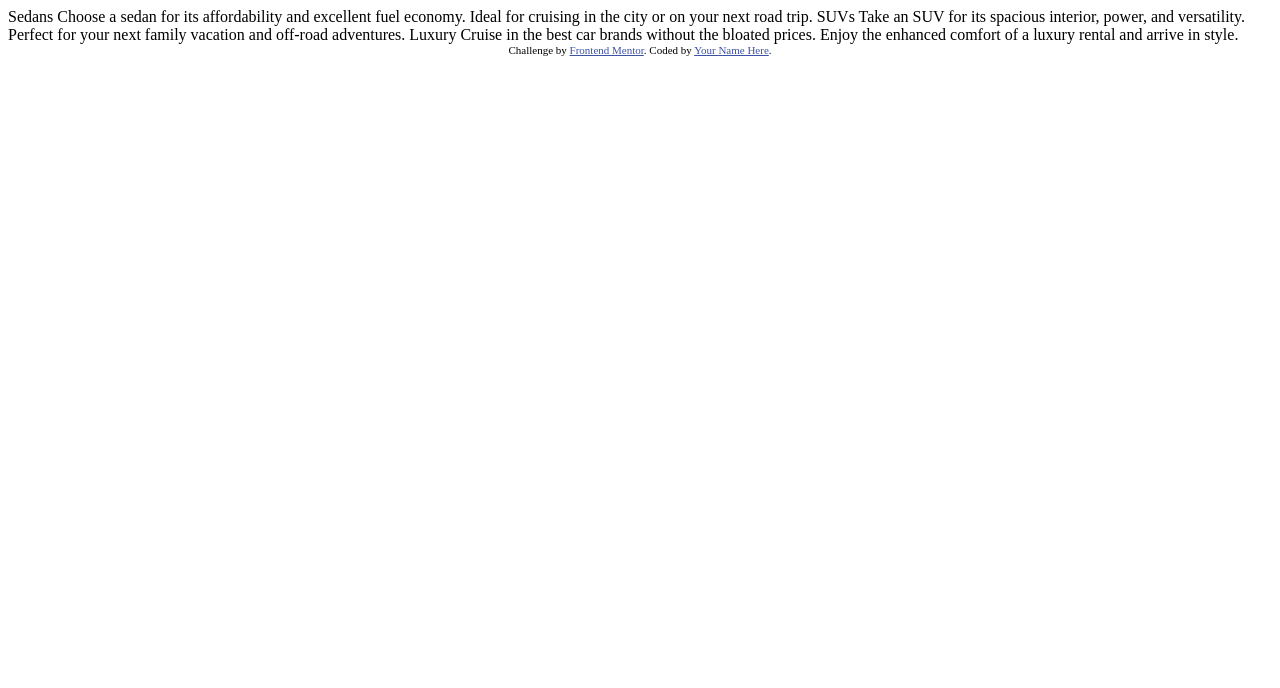
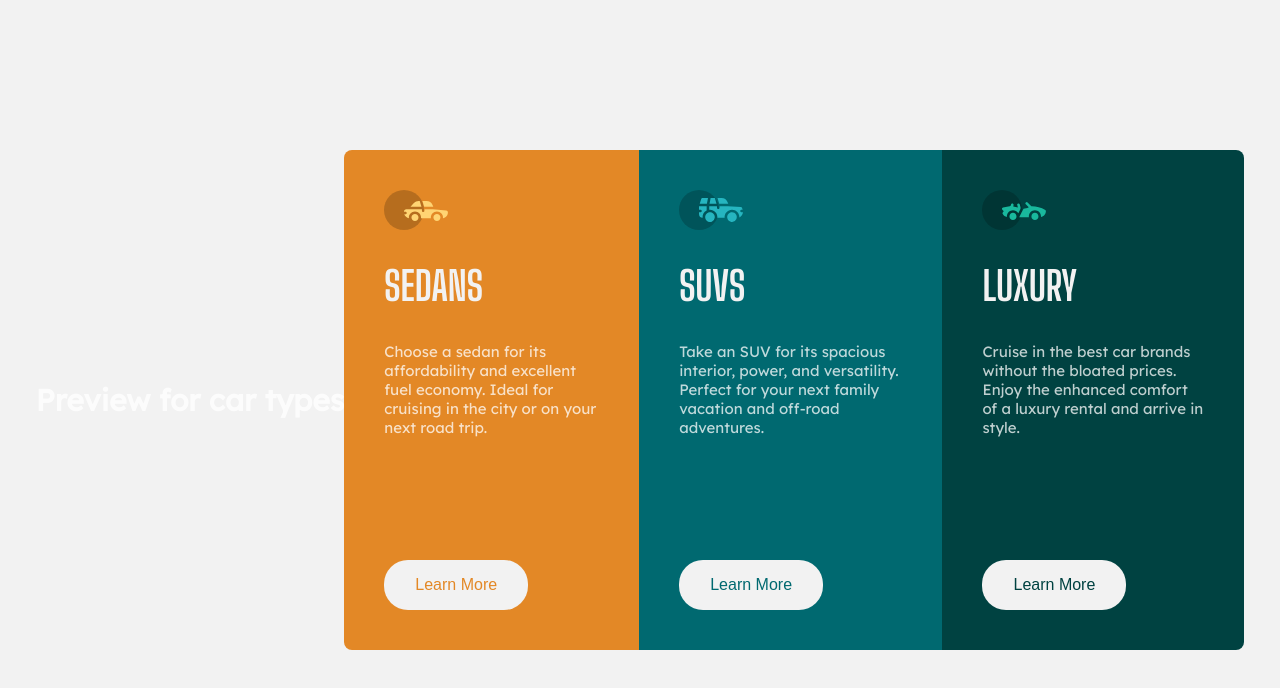
Before and after one commit to xapzx/3-column-preview-card, a plain HTML site: page index.html in a window 1280 px wide. Drawn offline with Linux system fonts and the light colour scheme.

Commit message:
Completed implementation of the design

```diff
--- a/index.html
+++ b/index.html
@@ -5,32 +5,39 @@
   <meta name="viewport" content="width=device-width, initial-scale=1.0"> <!-- displays site properly based on user's device -->
 
   <link rel="icon" type="image/png" sizes="32x32" href="./images/favicon-32x32.png">
-
+  <link rel="stylesheet" href="styles.css">
+  <link rel="preconnect" href="https://fonts.googleapis.com">
+  <link rel="preconnect" href="https://fonts.gstatic.com" crossorigin>
+  <link href="https://fonts.googleapis.com/css2?family=Big+Shoulders+Display:wght@700&family=Lexend+Deca&display=swap" rel="stylesheet">
   <title>Frontend Mentor | 3-column preview card component</title>
-
-  <!-- Feel free to remove these styles or customise in your own stylesheet 👍 -->
-  <style>
-    .attribution { font-size: 11px; text-align: center; }
-    .attribution a { color: hsl(228, 45%, 44%); }
-  </style>
 </head>
 <body>
-
-  Sedans
-  Choose a sedan for its affordability and excellent fuel economy. Ideal for cruising in the city
-  or on your next road trip.
-
-  SUVs
-  Take an SUV for its spacious interior, power, and versatility. Perfect for your next family vacation
-  and off-road adventures.
-
-  Luxury
-  Cruise in the best car brands without the bloated prices. Enjoy the enhanced comfort of a luxury
-  rental and arrive in style.
-
-  <div class="attribution">
-    Challenge by <a href="https://www.frontendmentor.io?ref=challenge" target="_blank">Frontend Mentor</a>.
-    Coded by <a href="#">Your Name Here</a>.
-  </div>
+  <header><h1 class="sr-only">Preview for car types</h1></header>
+  <main>
+    <div class="sedans">
+      <img src="images/icon-sedans.svg" alt="Icon for sedans">
+      <h2 class="title">SEDANS</h2>
+      <div class="desc">
+        Choose a sedan for its affordability and excellent fuel economy. Ideal for cruising in the city or on your next road trip.
+      </div>
+      <div class="btn-container"><button class="learn-btn">Learn More</button></div>
+    </div>
+    <div class="suvs">
+      <img src="images/icon-suvs.svg" alt="Icon for SUVS">
+      <h2 class="title">SUVS</h2>
+      <div class="desc">
+        Take an SUV for its spacious interior, power, and versatility. Perfect for your next family vacation and off-road adventures.
+      </div>
+      <div class="btn-container"><button class="learn-btn">Learn More</button></div>
+    </div>
+    <div class="luxury">
+      <img src="images/icon-luxury.svg" alt="Icon for Luxury">
+      <h2 class="title">LUXURY</h2>
+      <div class="desc">
+        Cruise in the best car brands without the bloated prices. Enjoy the enhanced comfort of a luxury rental and arrive in style.
+      </div>
+      <div class="btn-container"><button class="learn-btn">Learn More</button></div>
+    </div>
+  </main>
 </body>
 </html>
--- /dev/null
+++ b/styles.css
@@ -0,0 +1,103 @@
+:root {
+    /* Primary */
+    --bright-orange: hsl(31, 77%, 52%);
+    --dark-cyan: hsl(184, 100%, 22%);
+    --very-dark-cyan: hsl(179, 100%, 13%);
+
+    /* Neutral */
+    --transparent-white: hsla(0, 0%, 100%, 0.75);
+    --very-light-gray: hsl(0, 0%, 95%);
+}
+
+html {
+    box-sizing: border-box;
+}
+
+*, *:before, *:after {
+    box-sizing: inherit;
+}
+
+* {
+    margin: 0;
+}
+
+body {
+    font-family: 'Lexend Deca', sans-serif;
+    font-size: 15px;
+    background-color: var(--very-light-gray);
+    height: 100vh;
+    display: flex;
+    justify-content: center;
+    align-items: center;
+    color: var(--transparent-white);
+}
+
+main {
+    display: flex;
+    width: 900px;
+    height: 500px;
+    border-radius: 8px;
+    overflow: hidden;
+}
+
+.sedans, .suvs, .luxury {
+    padding: 2.5rem;
+    display: grid;
+    grid-template-rows: auto auto auto 1fr;
+    gap: 2rem;
+}
+
+.sedans {
+    background-color: var(--bright-orange);
+}
+
+.sedans .learn-btn {
+    color: var(--bright-orange);
+}
+
+.suvs {
+    background-color: var(--dark-cyan);
+}
+
+.suvs .learn-btn {
+    color: var(--dark-cyan);
+}
+
+.luxury {
+    background-color: var(--very-dark-cyan);
+}
+
+.luxury .learn-btn {
+    color: var(--very-dark-cyan);
+}
+
+.title {
+    color: var(--very-light-gray);
+    font-family: 'Big Shoulders Display', cursive;
+    font-size: 2.5rem;
+}
+
+.learn-btn {
+    background-color: var(--very-light-gray);
+    border: none;
+    border-radius: 24px;
+    padding: 1rem;
+    width: 9rem;
+    font-size: 1rem;
+}
+
+.btn-container {
+    display: flex;
+    align-items: end;
+}
+
+@media screen and (max-width: 700px) {
+    body {
+        height: auto;
+    }
+
+    main {
+        flex-direction: column;
+        margin: 2rem;
+    }
+}
```
